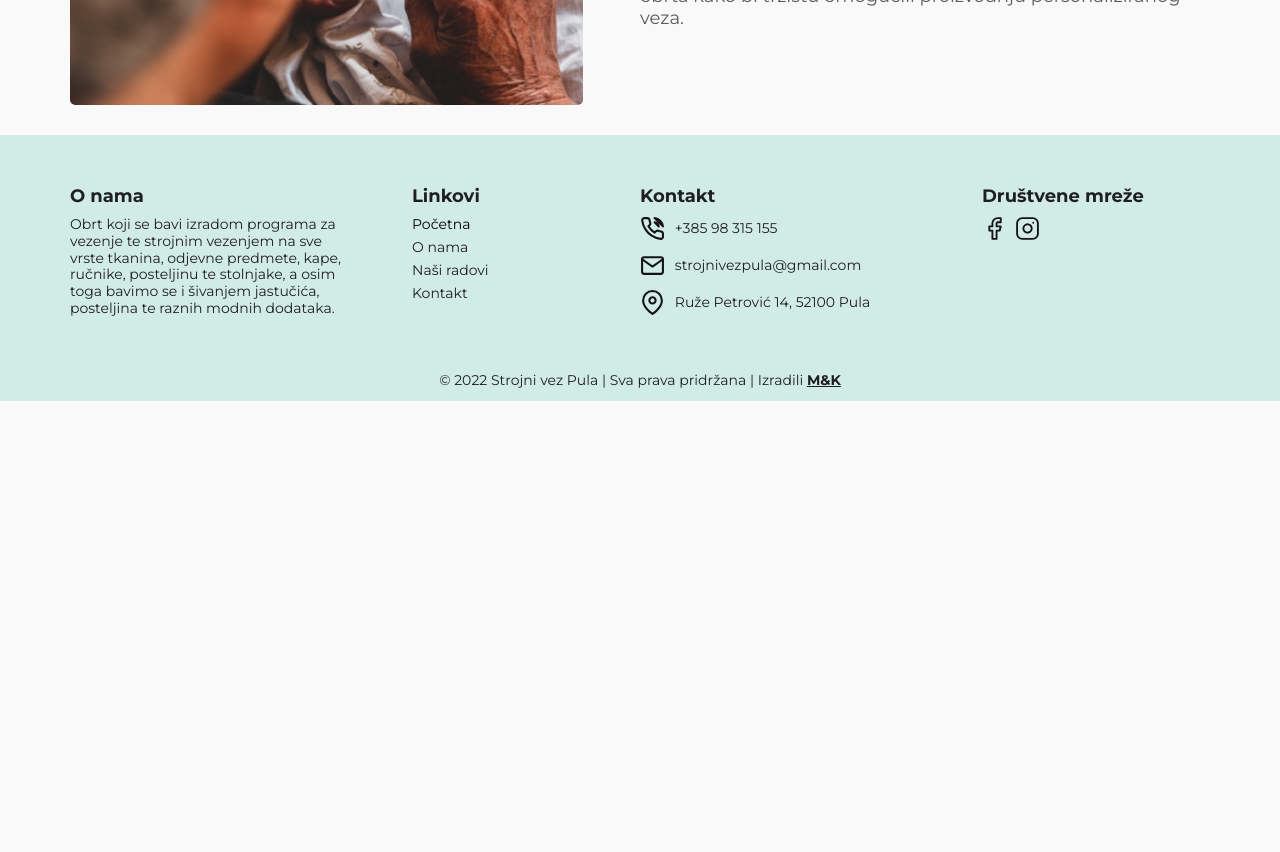
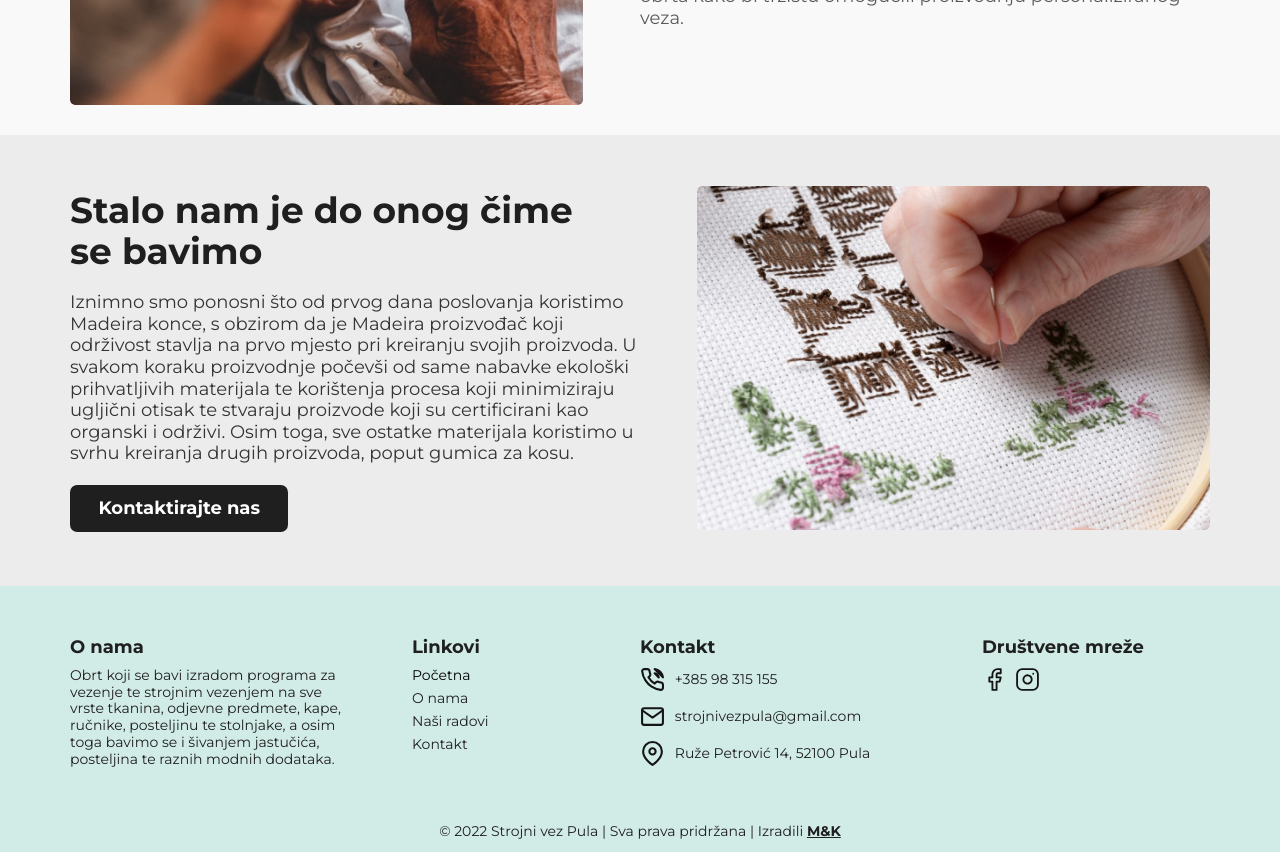
Before and after one commit to matteoTomicic/strojni-vez-pula, a Next.js app: page /o-nama in a window 1280 px wide. Shown: the part 1420-2272 px from the top of the page. Before the commit the page ends 1821 px from the top, so only its background shows below. Built offline with nearby package versions, Linux system fonts and the light colour scheme.

Commit message:
info card cta modified and added to about-us page

```diff
--- a/pages/index.js
+++ b/pages/index.js
@@ -16,6 +16,7 @@ const Home = () => {
                 image={images.banners.konciZaVezenje}
                 cardTitle={content.home.infoCardCtaTitle}
                 cardInfo={content.home.infoCardCtaInfo}
+                linkTo={content.path.aboutUs}
                 ctaText={content.btn.aboutUsBtn}
             />
             <LatestWorkSection />
--- a/pages/o-nama.js
+++ b/pages/o-nama.js
@@ -3,6 +3,7 @@ import images from "@constants/image.constants";
 import content from "@constants/content.constants";
 import HeroBanner from "@components/HeroBanner/HeroBanner";
 import InfoCard from "@components/InfoCard/InfoCard";
+import InfoCardCta from "@components/InfoCardCta/InfoCardCta";
 
 const Home = () => {
 	return (
@@ -27,6 +28,14 @@ const Home = () => {
 				cardTitle={content.aboutUs.povijestTitle}
 				cardInfo={content.aboutUs.povijestInfo}
 			/>
+			<InfoCardCta
+				className="rtl"
+                image={images.banners.vezenje}
+                cardTitle={content.aboutUs.infoCardCtaTitle}
+                cardInfo={content.aboutUs.infoCardCtaInfo}
+                linkTo={content.path.contact}
+                ctaText={content.btn.contactUsBtn}
+            />
 		</Layout>
 	);
 };
--- a/src/components/InfoCardCta/InfoCardCta.jsx
+++ b/src/components/InfoCardCta/InfoCardCta.jsx
@@ -7,7 +7,7 @@ import PropTypes from "prop-types";
 
 const InfoCardCta = (props) => {
 	return (
-		<StyledInfoCardCta>
+		<StyledInfoCardCta className={props.className}>
 			<div className="container">
 				<div className="image image-dt">
 					<Image {...props.image} />
@@ -19,7 +19,7 @@ const InfoCardCta = (props) => {
 					</div>
 					<div className="ctaBox">
 						<p>{props.cardInfo}</p>
-						<CtaButton href="/o-nama" className="cta-dark" linkTitle={props.ctaText} />
+						<CtaButton href={props.linkTo} className="cta-dark" linkTitle={props.ctaText} />
 					</div>
 				</div>
 			</div>
@@ -28,9 +28,11 @@ const InfoCardCta = (props) => {
 };
 
 InfoCardCta.propTypes = {
+	className: PropTypes.string,
 	image: PropTypes.object.isRequired,
 	cardTitle: PropTypes.string.isRequired,
 	cardInfo: PropTypes.string.isRequired,
+	linkTo: PropTypes.string.isRequired,
 	ctaText: PropTypes.string.isRequired,
 };
 
--- a/src/components/InfoCardCta/InfoCardCta.style.js
+++ b/src/components/InfoCardCta/InfoCardCta.style.js
@@ -17,7 +17,7 @@ export const StyledInfoCardCta = styled.section`
 		text-align: center;
 
 		@media (min-width: ${sizes.mdBreakMin}) {
-			max-width: 48rem;
+			max-width: 52rem;
 			margin: 0;
 			text-align: left;
 		}
@@ -85,4 +85,18 @@ export const StyledInfoCardCta = styled.section`
 			}
 		}
 	}
+
+	&.rtl {
+		.content {
+			@media (min-width: ${sizes.mdBreakMin}) {
+				order: 1;
+			}
+		}
+
+		.image {
+			@media (min-width: ${sizes.mdBreakMin}) {
+				order: 2;
+			}
+		}
+	}
 `;
--- a/src/constants/content.constants.js
+++ b/src/constants/content.constants.js
@@ -1,4 +1,10 @@
 const content = {
+	path: {
+		home: "/",
+		aboutUs: "/o-nama",
+		ourWork: "/nasi-radovi",
+		contact: "/kontakt",
+	},
 	home: {
 		bannerTitle: "Strojni vez",
 		bannerInfo:
@@ -30,6 +36,9 @@ const content = {
 		povijestTitle: "Povijest",
 		povijestInfo:
 			"Radno iskustvo stekli smo na mašinama za strojni vez u jednoj od najpoznatijih kompanija za proizvodnju odjeće u Europi. Nakon toliko godina rada, odlučili smo se na otvaranje vlastitog obrta kako bi tržištu omogućili proizvodnju personaliziranog veza.",
+		infoCardCtaTitle: "Stalo nam je do onog čime se bavimo",
+		infoCardCtaInfo:
+			"Iznimno smo ponosni što od prvog dana poslovanja koristimo Madeira konce, s obzirom da je Madeira proizvođač koji održivost stavlja na prvo mjesto pri kreiranju svojih proizvoda. U svakom koraku proizvodnje počevši od same nabavke ekološki prihvatljivih materijala te korištenja procesa koji minimiziraju ugljični otisak te stvaraju proizvode koji su certificirani kao organski i održivi. Osim toga, sve ostatke materijala koristimo u svrhu kreiranja drugih proizvoda, poput gumica za kosu.",
 	},
 	btn: {
 		contactUsBtn: "Kontaktirajte nas",
--- a/src/constants/image.constants.js
+++ b/src/constants/image.constants.js
@@ -54,6 +54,13 @@ const images = {
 			alt: "Povijest vezenja",
 			width: 565,
 			height: 355,
+		},
+		vezenje: {
+			src: "/images/aboutUs/Vezenje.jpg",
+			title: "Vezenje",
+			alt: "Vezenje",
+			width: 583,
+			height: 391,
 		},
 	},
 	icons: {
```
Also changed, not shown: public/images/aboutUs/Vezenje.jpg (added).
